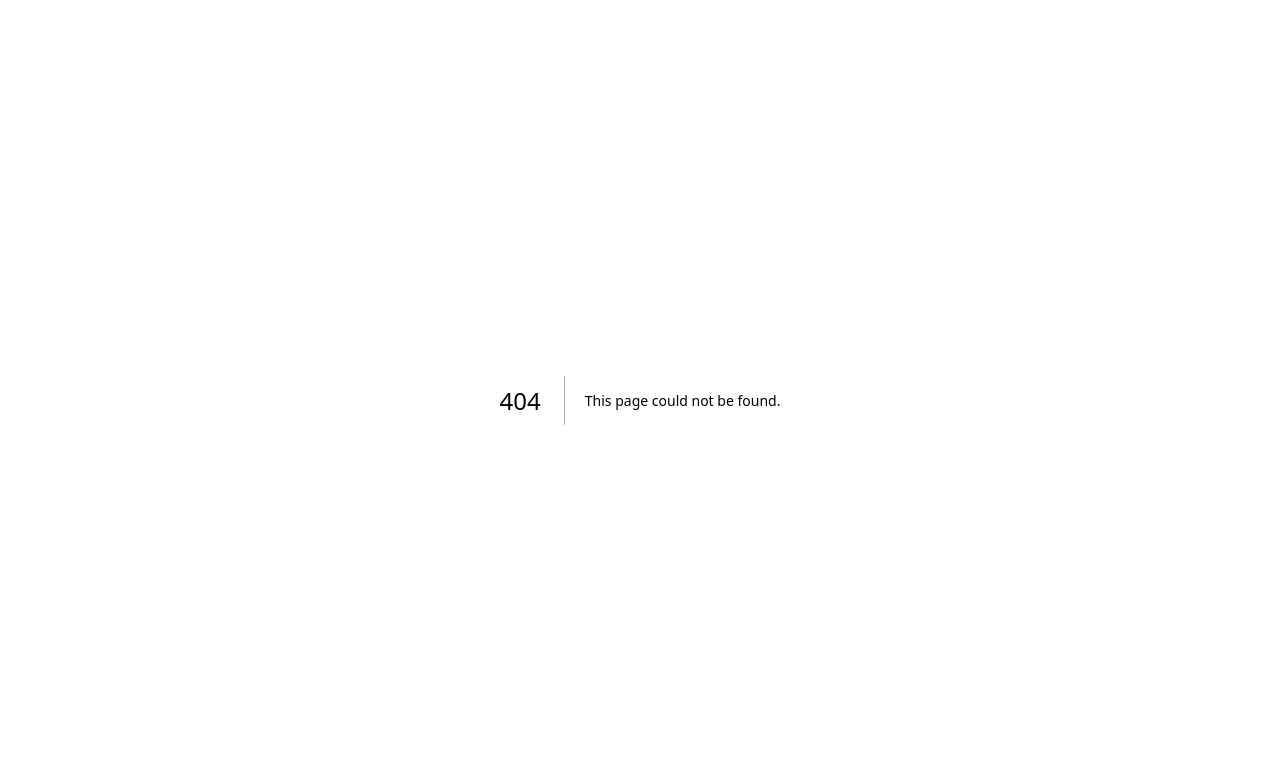
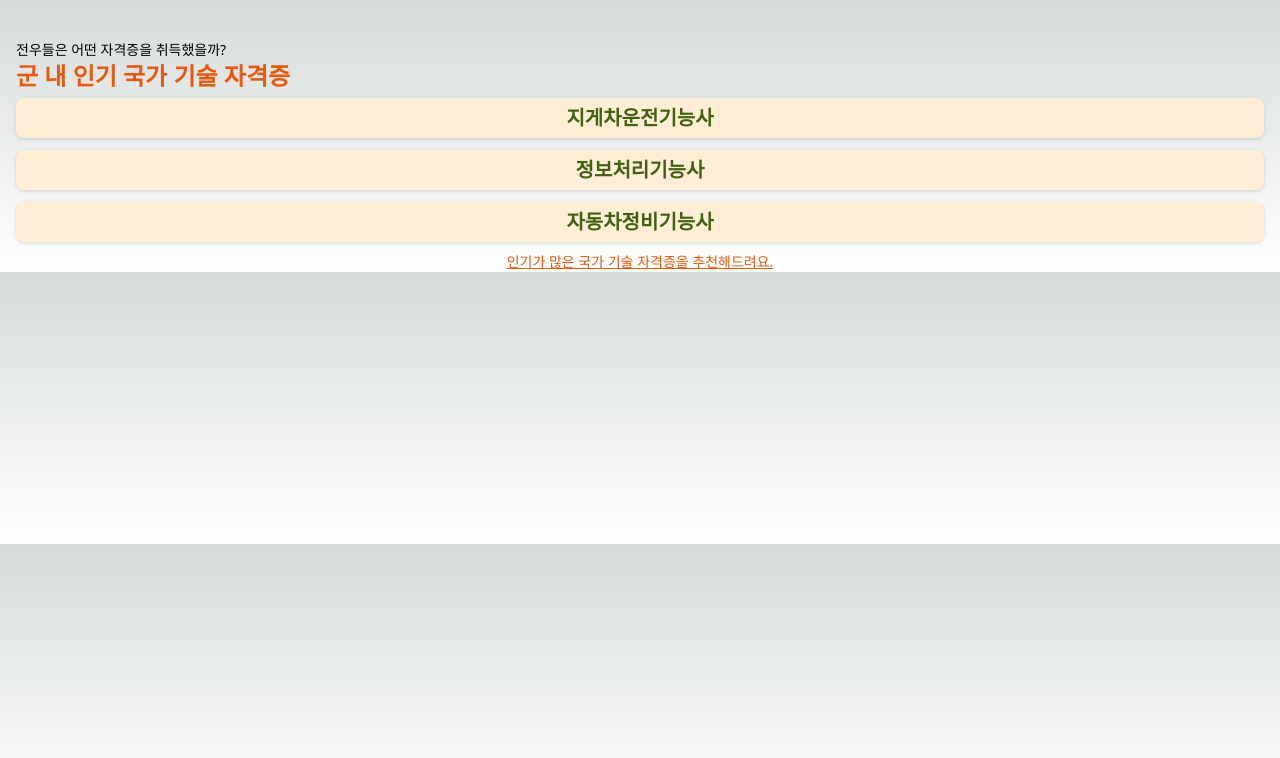
Before and after one commit to rdg1029/Military_License, a Next.js app: page /main/MainPopularLicense in a window 1280 px wide. Before the commit this address had no page. Shown: the top 758 px of the page. Built offline with nearby package versions, Linux system fonts and the light colour scheme.

Commit message:
Add MainPopularLicense.tsx

```diff
--- /dev/null
+++ b/src/pages/main/MainPopularLicense.tsx
@@ -0,0 +1,16 @@
+const PopularLicense = () => {
+    return (
+      <div className="flex flex-col w-full pt-10 pr-4 pl-4">
+        <p className="text-sm">전우들은 어떤 자격증을 취득했을까?</p>
+        <h1 className="text-2xl font-bold text-orange-600">군 내 인기 국가 기술 자격증</h1>
+
+        <div className="w-full bg-orange-100 rounded-lg drop-shadow mt-1.5 mb-1.5 pt-1.5 pb-1.5 text-lime-800 text-center text-xl font-bold">지게차운전기능사</div>
+        <div className="w-full bg-orange-100 rounded-lg drop-shadow mt-1.5 mb-1.5 pt-1.5 pb-1.5 text-lime-800 text-center text-xl font-bold">정보처리기능사</div>
+        <div className="w-full bg-orange-100 rounded-lg drop-shadow mt-1.5 mb-1.5 pt-1.5 pb-1.5 text-lime-800 text-center text-xl font-bold">자동차정비기능사</div>
+
+        <p className="text-sm text-orange-600 text-center underline mt-1">인기가 많은 국가 기술 자격증을 추천해드려요.</p>
+      </div>
+    );
+  }
+
+  export default PopularLicense;
```
